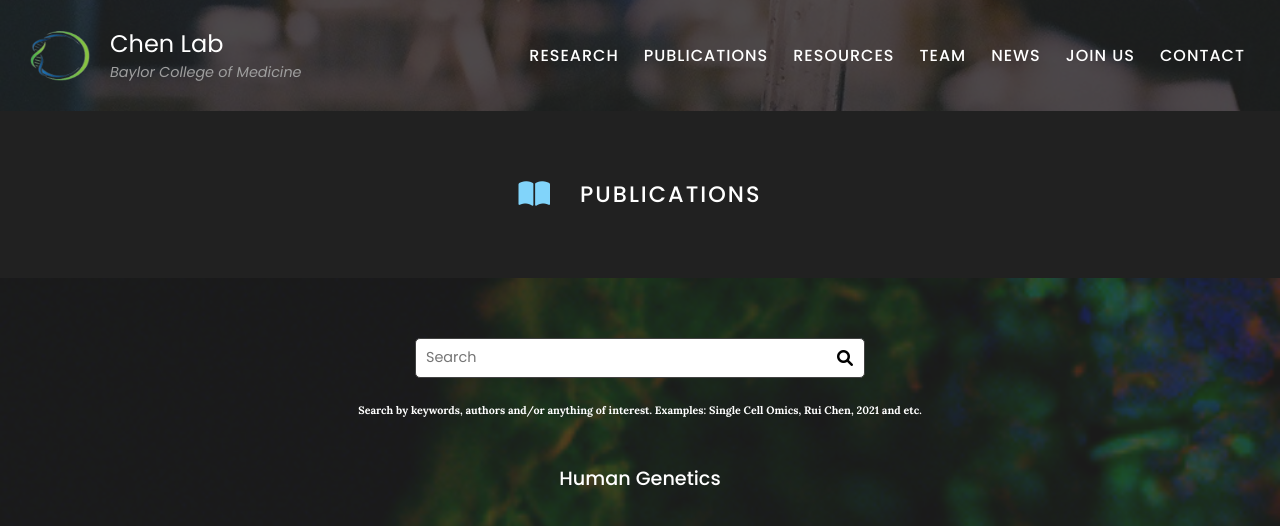
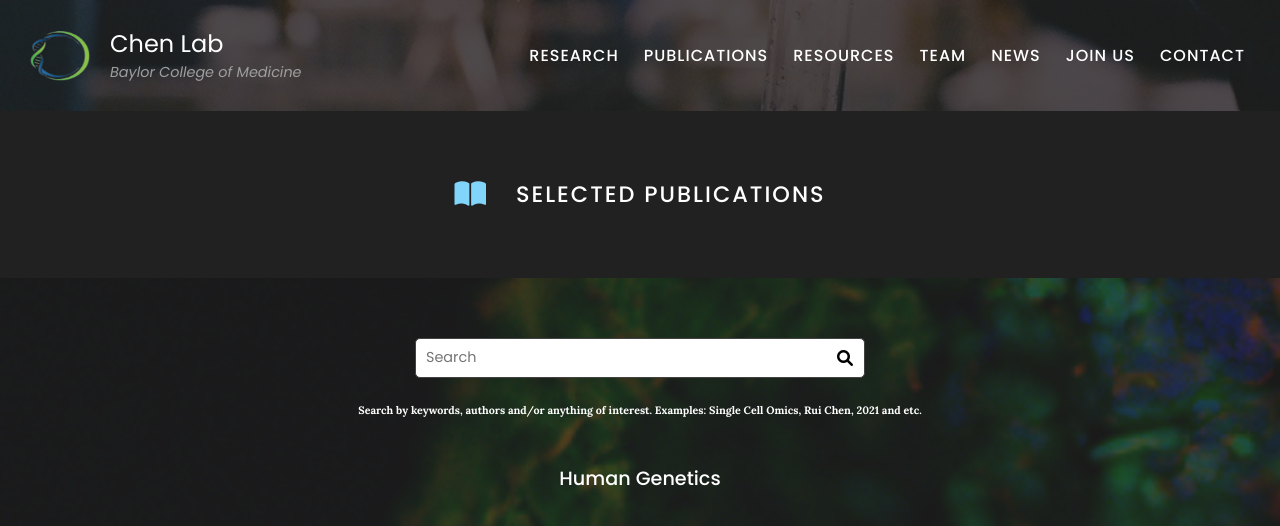
Before and after one commit to RCHENLAB/rchenlab.github.io, a Jekyll site: the page built from publication/index.md, in a window 1280 px wide and 900 px high, cut to the strip 0-526 px from the top of the window. Built offline with Jekyll 4.4.1, drawn with Linux system fonts in a browser that asks for light colours.

Commit message:
Update index.md

```diff
--- a/publication/index.md
+++ b/publication/index.md
@@ -6,7 +6,7 @@ nav:
 ---
 
 {% include section.html dark=true%}
-# <i class="fas fa-book-open fa-lg"></i>Publications
+# <i class="fas fa-book-open fa-lg"></i>Selected Publications
 
 {% include section.html background="images/organoid1.jpg" dark=true%}
 
```
